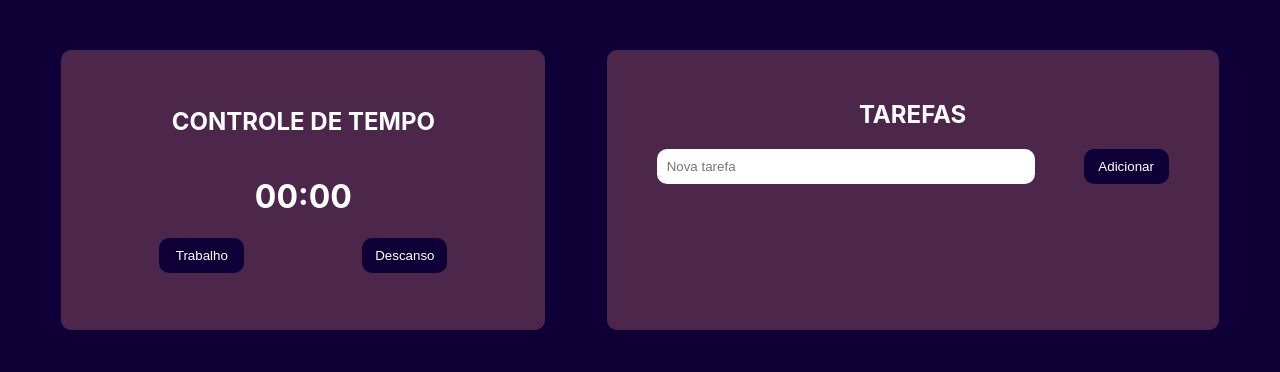
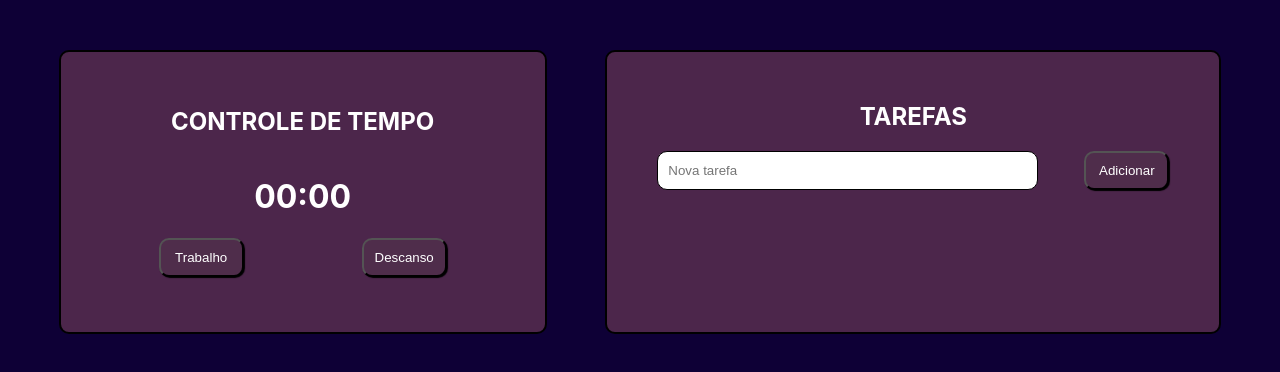
Before and after one commit to gazevedorp/home-office, a React (Create React App) app: page / in a window 1280 px wide. Shown: the top 372 px of the page. Built offline with nearby package versions, Linux system fonts and the light colour scheme.

Commit message:
style: :art: Alter colors

```diff
--- a/src/components/Countdown/styles.js
+++ b/src/components/Countdown/styles.js
@@ -23,8 +23,8 @@ export const Button = styled.button`
     border-radius: 10px;
     width: 85px;
     cursor: pointer;
-    border: none;
-    background-color: #0e0036;
+    box-shadow: 1px 1px 1px black;
+    background-color: #4f2d4b;
     color: #ffffff;
 `;
 
--- a/src/components/TodoList/styles.js
+++ b/src/components/TodoList/styles.js
@@ -16,7 +16,7 @@ export const Input = styled.input`
     width: 60%;
     border-radius: 10px;
     outline: none;
-    border: none;
+    border: 1px solid #000000;
     background-color: #ffffff;
     @media(min-width: 950px){
         width: 70%;
@@ -42,8 +42,8 @@ export const Button = styled.button`
     width: 85px;
     border-radius: 10px;
     cursor: pointer;
-    border: none;
-    background-color: #0e0036;
+    box-shadow: 1px 1px 1px black;
+    background-color: #4f2d4b;
     color: #ffffff;
 `;
 
@@ -52,12 +52,12 @@ export const TodoItem = styled.div`
     margin-top: 10px;
     border: 1px solid black;
     cursor: pointer;
+    border: 1px solid black;
     background-color: #0e0036;
     color: #ffffff;
     border-radius: 10px;
     p{
         margin: 0px;
         font-size: 14px;
-        font-weight: bold;
     }
 `;
--- a/src/pages/Home/styles.js
+++ b/src/pages/Home/styles.js
@@ -27,6 +27,7 @@ export const ContainerCounter = styled.div`
     padding: 50px;
     border-radius: 10px;
     height: 180px;
+    border: 2px solid #000000;
     @media(max-width: 800px){
         width: 60%;
     }
@@ -39,6 +40,7 @@ export const ContainerTodo = styled.div`
     padding: 50px;
     border-radius: 10px;
     min-height: 180px;
+    border: 2px solid #000000;
     @media(max-width: 800px){
         width: 60%;
     }
```
